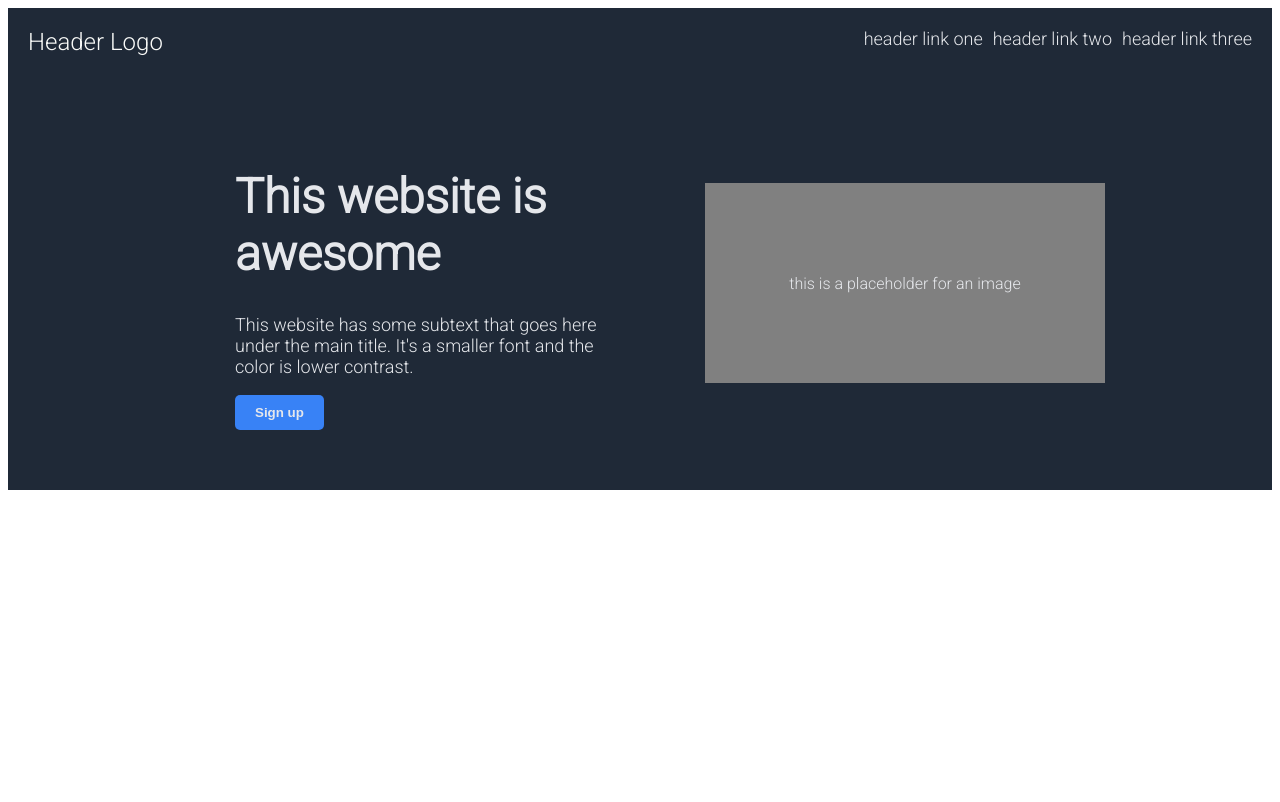
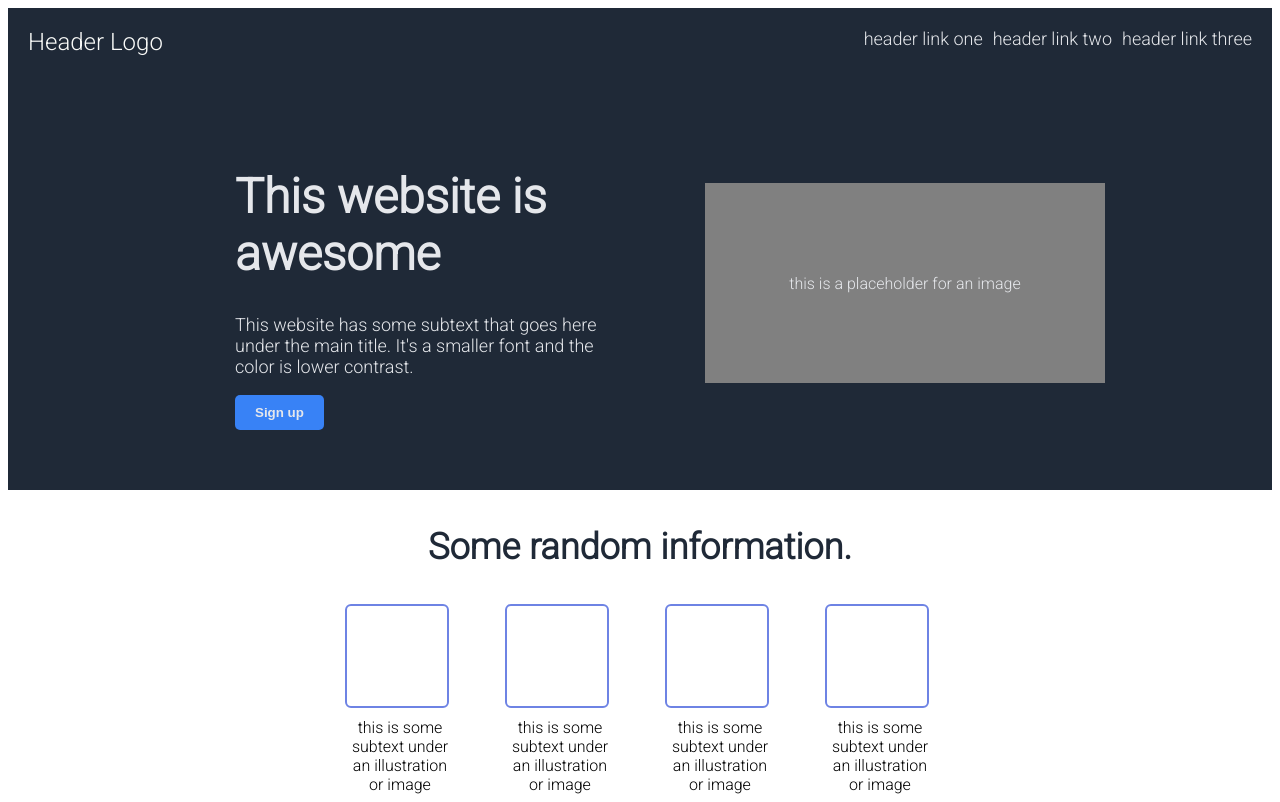
Before and after one commit to nadadaw/odin-landing-page, a plain HTML site: page index.html in a window 1280 px wide. Drawn offline with Linux system fonts and the light colour scheme.

Commit message:
Add information section

```diff
--- a/index.html
+++ b/index.html
@@ -31,6 +31,32 @@
 <div class="image-placeholder"> this is a placeholder for an image </div>
 </div>
 
+<h3> Some random information. </h3>
+
+<div class="information">
+<div class="info">
+<div class="small-image-placeholder"></div>
+<div class="text">this is some subtext under an illustration or image</div>
+</div>
+
+<div class="info">
+<div class="small-image-placeholder"></div>
+<div class="text">this is some subtext under an illustration or image</div>
+</div>
+
+<div class="info">
+<div class="small-image-placeholder"></div>
+<div class="text">this is some subtext under an illustration or image</div>
+</div>
+
+<div class="info">
+<div class="small-image-placeholder"></div>
+<div class="text">this is some subtext under an illustration or image</div>
+</div>
+
+</div>
+
+
 
 
 
--- a/styles.css
+++ b/styles.css
@@ -73,3 +73,29 @@ ul {
     height: auto;
     padding: 60px;
 }
+
+.small-image-placeholder {
+    border: rgb(110, 131, 228) 2px solid;
+    border-radius: 6px;
+    width: 100px;
+    height: 100px;
+    margin-bottom: 10px;
+}
+
+h3 {
+    font-weight: 800;
+    text-align: center;
+    font-size: 36px;
+    color: #1f2937;;
+}
+
+.information {
+display: flex;
+justify-content: center;
+gap: 50px;
+}
+
+.text {
+    max-width: 110px;
+    text-align: center;
+}
```
